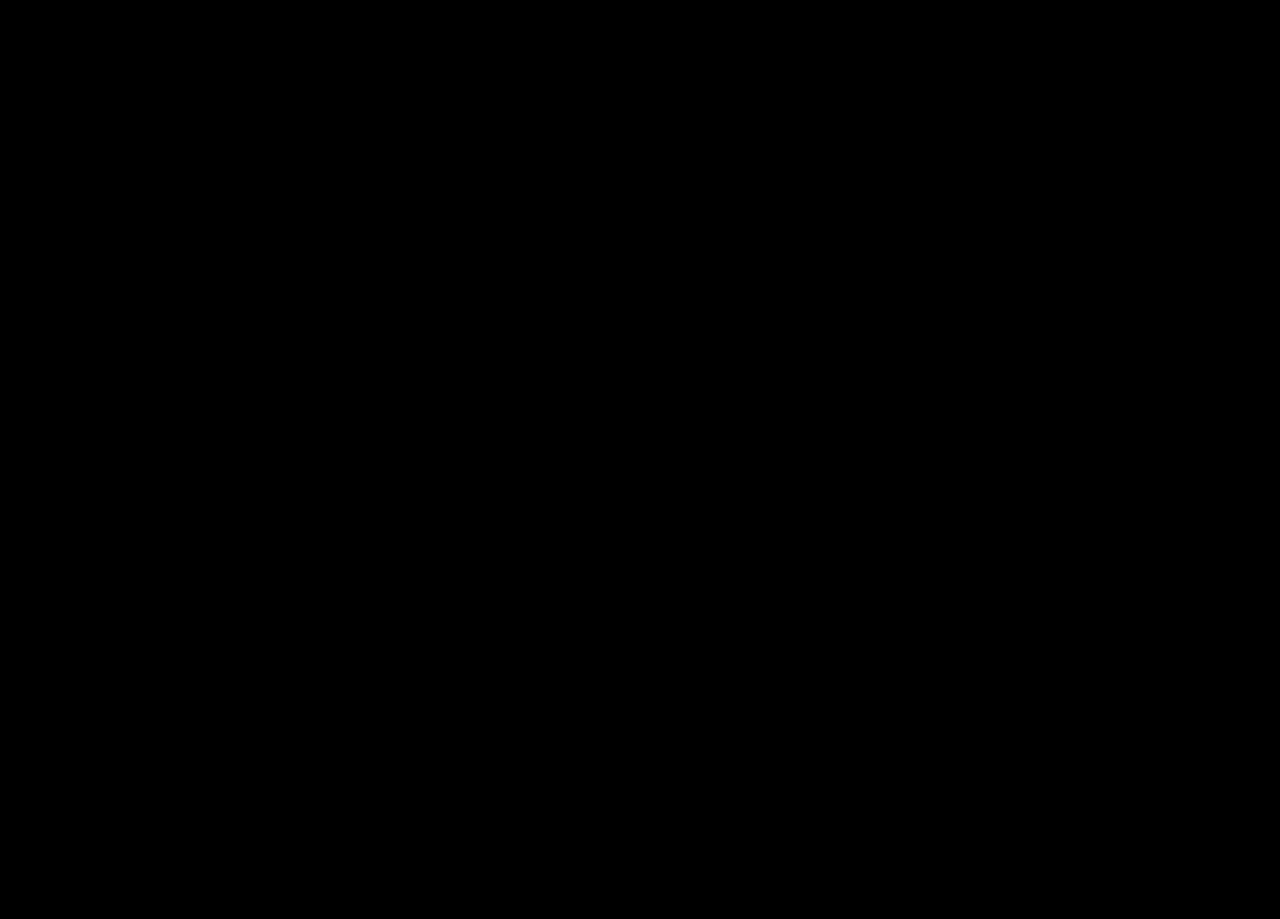
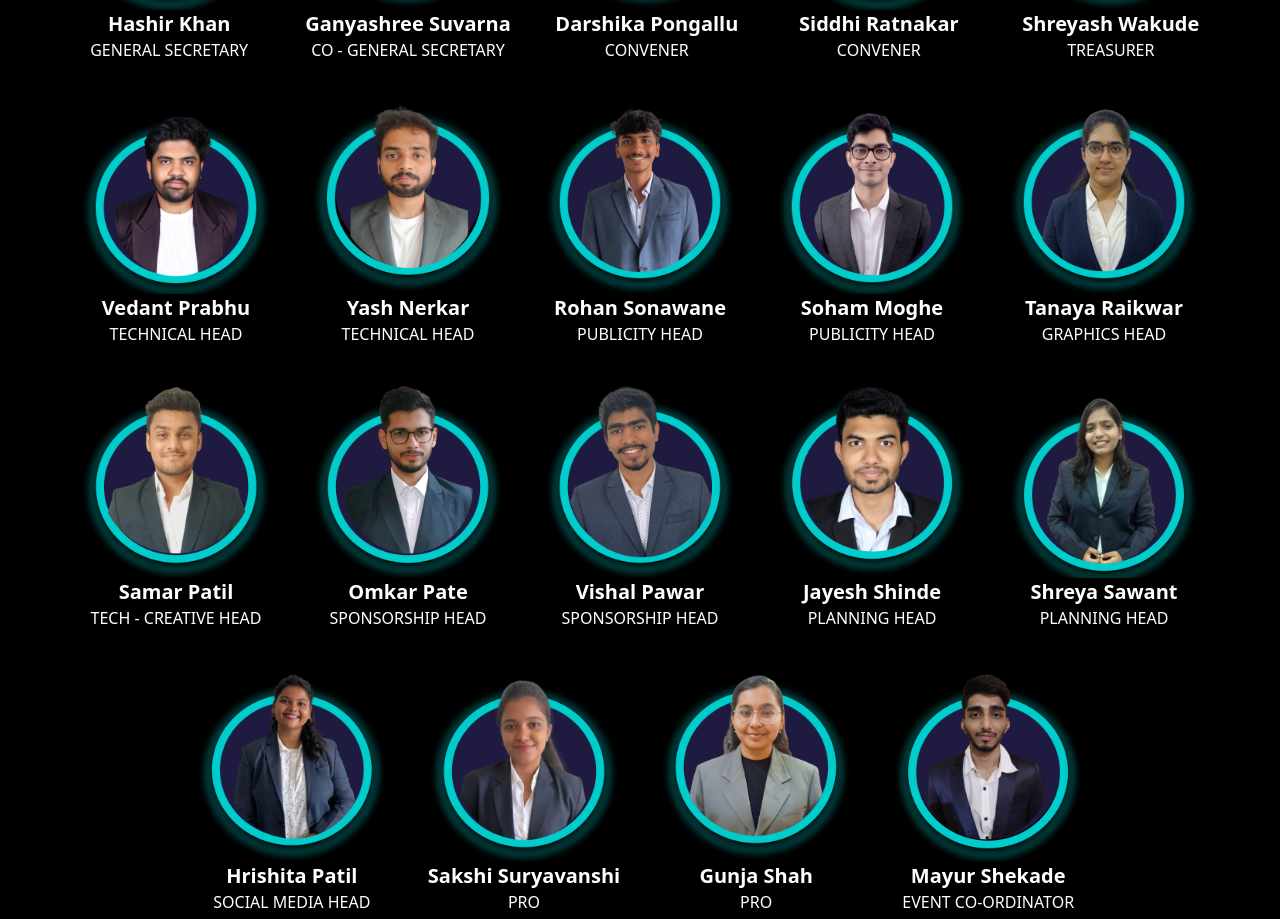
Before and after one commit to FaizanPotrick/CSI-Technitude-2022, a React (Create React App) app: page / in a window 1280 px wide. Shown: the part 3193-4112 px from the top of the page. Before the commit the page ends 2995 px from the top, so only its background shows below. Built offline with nearby package versions, Linux system fonts and the light colour scheme.

Commit message:
Added Leads Component

```diff
--- a/src/App.js
+++ b/src/App.js
@@ -5,6 +5,7 @@ import Timeline from "./components/Timeline/Timeline";
 import MobileNav from "./components/MobileNav/MobileNav";
 import Events from "./components/Events/Events";
 import About from "./components/About/About";
+import Leads from "./components/Leads";
 
 function App() {
   return (
@@ -29,6 +30,9 @@ function App() {
       <div className="container-fluid p-3">
         <About />
       </div>
+      <div className="container-fluid p-3">
+        <Leads />
+      </div>
       <div className="d-flex flex-column align-items-center justify-content-center my-4">
         <h2 className="mb-3">Stay connected to us</h2>
       </div>
--- /dev/null
+++ b/src/components/Leads.js
@@ -0,0 +1,30 @@
+import React from "react";
+import leads from "../json/Leads.json";
+
+const Leads = () => {
+  return (
+    <div className="flex flex-col items-center justify-center my-4">
+      <h2 className="mb-3">CSI DMCE</h2>
+      <div className="my-3 max-w-7xl flex flex-wrap gap-4 justify-center items-center">
+        {leads.map((lead, index) => {
+          return (
+            <div
+              className="flex flex-col items-center justify-end p-2 h-full"
+              key={index}
+            >
+              <img
+                className="h-28 w-28 sm:h-48 sm:w-48 object-cover"
+                src={require(`../assets/Leads/${lead.image}.png`)}
+                alt="lead name"
+              />
+              <div className="text-xl font-semibold">{lead.name}</div>
+              <div>{lead.position}</div>
+            </div>
+          );
+        })}
+      </div>
+    </div>
+  );
+};
+
+export default Leads;
--- /dev/null
+++ b/src/json/Leads.json
@@ -0,0 +1,97 @@
+[
+    {
+        "name": "Hashir Khan",
+        "position": "GENERAL SECRETARY",
+        "image": "hashir"
+    },
+    {
+        "name": "Ganyashree Suvarna",
+        "position": "CO - GENERAL SECRETARY",
+        "image": "ganyashree"
+    },
+    {
+        "name": "Darshika Pongallu",
+        "position": "CONVENER",
+        "image": "darshika"
+    },
+    {
+        "name": "Siddhi Ratnakar",
+        "position": "CONVENER",
+        "image": "siddhi"
+    },
+    {
+        "name": "Shreyash Wakude",
+        "position": "TREASURER",
+        "image": "shreyash"
+    },
+    {
+        "name": "Vedant Prabhu",
+        "position": "TECHNICAL HEAD",
+        "image": "vedant"
+    },
+    {
+        "name": "Yash Nerkar",
+        "position": "TECHNICAL HEAD",
+        "image": "yash"
+    },
+    {
+        "name": "Rohan Sonawane",
+        "position": "PUBLICITY HEAD",
+        "image": "rohan"
+    },
+    {
+        "name": "Soham Moghe",
+        "position": "PUBLICITY HEAD",
+        "image": "soham"
+    },
+    {
+        "name": "Tanaya Raikwar",
+        "position": "GRAPHICS HEAD",
+        "image": "tanaya"
+    },
+    {
+        "name": "Samar Patil",
+        "position": "TECH - CREATIVE HEAD",
+        "image": "samar"
+    },
+    {
+        "name": "Omkar Pate",
+        "position": "SPONSORSHIP HEAD",
+        "image": "omkar"
+    },
+    {
+        "name": "Vishal Pawar",
+        "position": "SPONSORSHIP HEAD",
+        "image": "vishal"
+    },
+    {
+        "name": "Jayesh Shinde",
+        "position": "PLANNING HEAD",
+        "image": "jayesh"
+    },
+    {
+        "name": "Shreya Sawant",
+        "position": "PLANNING HEAD",
+        "image": "shreya"
+    },
+    {
+        "name": "Hrishita Patil",
+        "position": "SOCIAL MEDIA HEAD",
+        "image": "hrishita"
+    },
+    {
+        "name": "Sakshi Suryavanshi",
+        "position": "PRO",
+        "image": "sakshi"
+    },
+    {
+        "name": "Gunja Shah",
+        "position": "PRO",
+        "image": "gunja"
+    },
+    {
+        "name": "Mayur Shekade",
+        "position": "EVENT CO-ORDINATOR",
+        "image": "mayur"
+    }
+]
```
